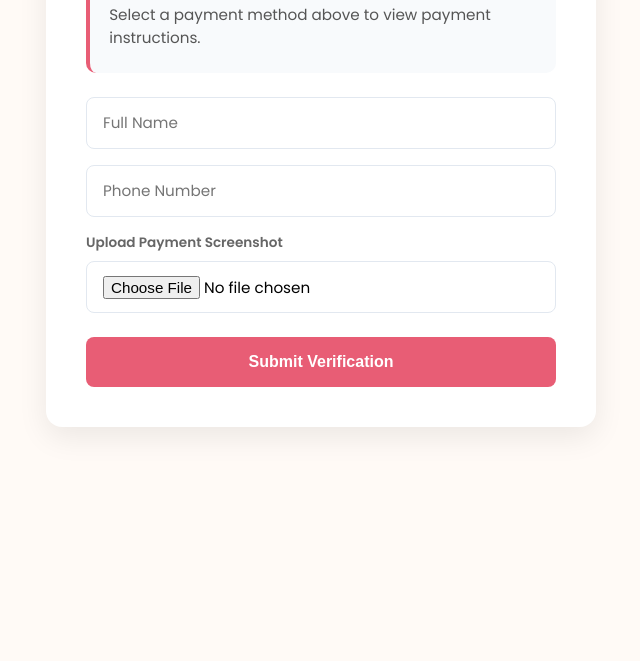
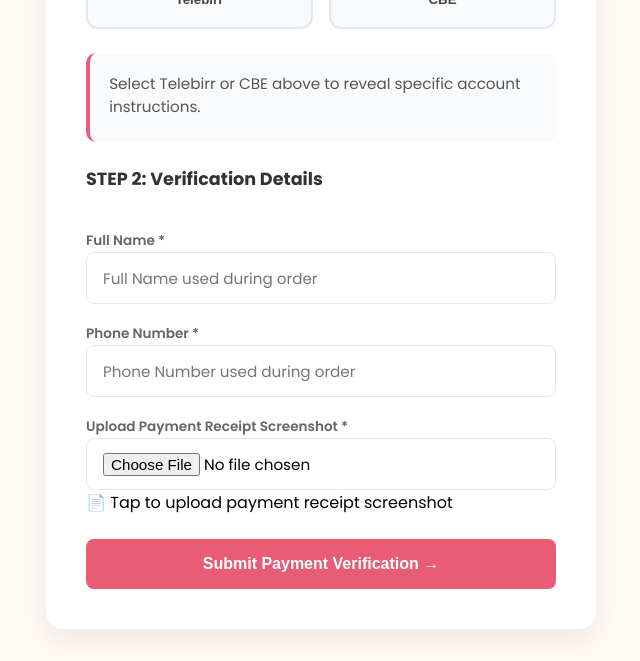
Before and after one commit to missperfecttt/Luna-s-Cakes, a plain HTML site: page payment.html in a window 1280 px wide. Shown: the part 335-996 px from the top of the page, without its empty margins (319-959 px from the left). Before the commit the page ends 800 px from the top, so only its background shows below. Drawn offline with Linux system fonts and the light colour scheme.

Commit message:
Update payment.html

```diff
--- a/payment.html
+++ b/payment.html
@@ -3,68 +3,90 @@
 <head>
   <meta charset="UTF-8" />
   <meta name="viewport" content="width=device-width, initial-scale=1.0"/>
-  <title>Payment Verification - Luna's Cakes</title>
+  <title>Payment Verification — Luna's Cakes Checkout</title>
   <link rel="stylesheet" href="payment.css">
   <link rel="preconnect" href="https://fonts.googleapis.com" />
   <link rel="preconnect" href="https://fonts.gstatic.com" crossorigin />
   <link
-    href="https://fonts.googleapis.com/css2?family=Poppins:wght@300;400;500;600;700&display=swap"
+    href="https://fonts.googleapis.com/css2?family=Cormorant+Garamond:ital,wght@0,500;0,600;0,700;1,400&family=Great+Vibes&family=Poppins:wght@300;400;500;600;700&display=swap"
     rel="stylesheet"
   />
 </head>
 <body>
 
+  <div class="payment-page-container">
     <div class="payment-box">
+      <!-- Checkout Brand Header -->
+      <div class="payment-header">
+        <span class="brand-pill">Checkout & Verification Portal</span>
         <h1>Payment Verification</h1>
         <div id="orderIdBadge" class="order-id-badge" style="display: none;"></div>
+        <p class="header-subtitle">Select your payment method below and submit your receipt screenshot to initiate fulfillment.</p>
+      </div>
 
-    <h3>Select Payment Method</h3>
-
+      <!-- Payment Method Selection -->
+      <div class="payment-step-section">
+        <h3>STEP 1: Select Payment Gateway</h3>
         <div class="payment-options">
           <button class="payment-card" id="telebirrBtn" type="button">
-        <!-- Change "Telebirr Logo.jpg" to match your exact image file name or URL -->
             <img src="Telebirr Logo.jpg" alt="Telebirr Logo" class="payment-logo" onerror="this.style.display='none'; this.nextElementSibling.innerHTML='📱 Telebirr';">
             <p>Telebirr</p>
           </button>
 
           <button class="payment-card" id="cbeBtn" type="button">
-        <!-- Change "CBE Logo.jpg" to match your exact image file name or URL -->
             <img src="CBE Logo.jpg" alt="CBE Logo" class="payment-logo" onerror="this.style.display='none'; this.nextElementSibling.innerHTML='🏦 CBE';">
             <p>CBE</p>
           </button>
         </div>
-
-    <div id="paymentDetails" class="details">
-      <p>Select a payment method above to view payment instructions.</p>
       </div>
 
-    <form id="paymentForm">
+      <!-- Payment Details Box -->
+      <div id="paymentDetails" class="details">
+        <p>Select Telebirr or CBE above to reveal specific account instructions.</p>
+      </div>
+
+      <!-- Verification Form -->
+      <form id="paymentForm" class="payment-form">
+        <h3>STEP 2: Verification Details</h3>
+
+        <div class="input-wrapper">
+          <label for="name">Full Name *</label>
           <input
             id="name"
             type="text"
-        placeholder="Full Name"
+            placeholder="Full Name used during order"
             required
           />
+        </div>
 
+        <div class="input-wrapper">
+          <label for="phone">Phone Number *</label>
           <input
             id="phone"
             type="tel"
-        placeholder="Phone Number"
+            placeholder="Phone Number used during order"
             required
           />
+        </div>
 
-      <label for="paymentScreenshot">Upload Payment Screenshot</label>
+        <div class="input-wrapper file-upload-wrapper">
+          <label for="paymentScreenshot">Upload Payment Receipt Screenshot *</label>
+          <div class="custom-file-input">
             <input
               id="paymentScreenshot"
               type="file"
               accept="image/*"
               required
             />
+            <span class="file-hint">📄 Tap to upload payment receipt screenshot</span>
+          </div>
+        </div>
 
-      <button id="submitBtn" type="submit">
-        Submit Verification
+        <button id="submitBtn" type="submit" class="btn-submit">
+          Submit Payment Verification →
         </button>
       </form>
+    </div>
   </div>
 
   <script src="payment.js"></script>
```
Lines whose indentation alone changed are shown as unchanged.
